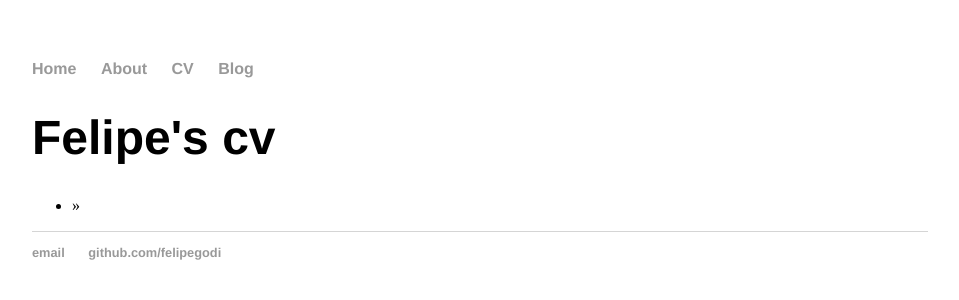
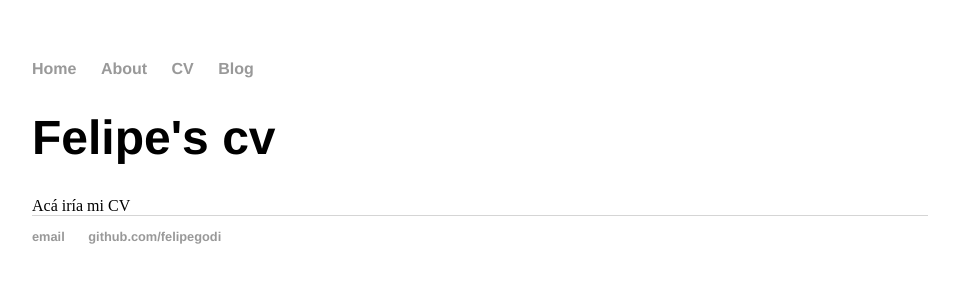
Before and after one commit to felipegodi/felipegodi2.github.io, a Jekyll site: the page built from cv/index.html, in a window 1280 px wide. Shown: the top 300 px of the page, without its empty margins (160-1119 px from the left). Built offline with Jekyll 4.4.1, drawn with Linux system fonts in a browser that asks for light colours.

Commit message:
Update index.html
Ahora?

```diff
--- a/cv/index.html
+++ b/cv/index.html
@@ -3,6 +3,7 @@ layout: default
 title: Felipe's cv
 ---
 <h1>{{ page.title }}</h1>
-<ul class="cv">
-	    <li><span>{{ cv.date | date_to_string }}</span> » <a href="{{ cv.url }}" title="{{ cv.title }}">{{ cv.title }}</a></li>
-	</ul>
+
+<u1>
+	Acá iría mi CV
+</u1>
```
